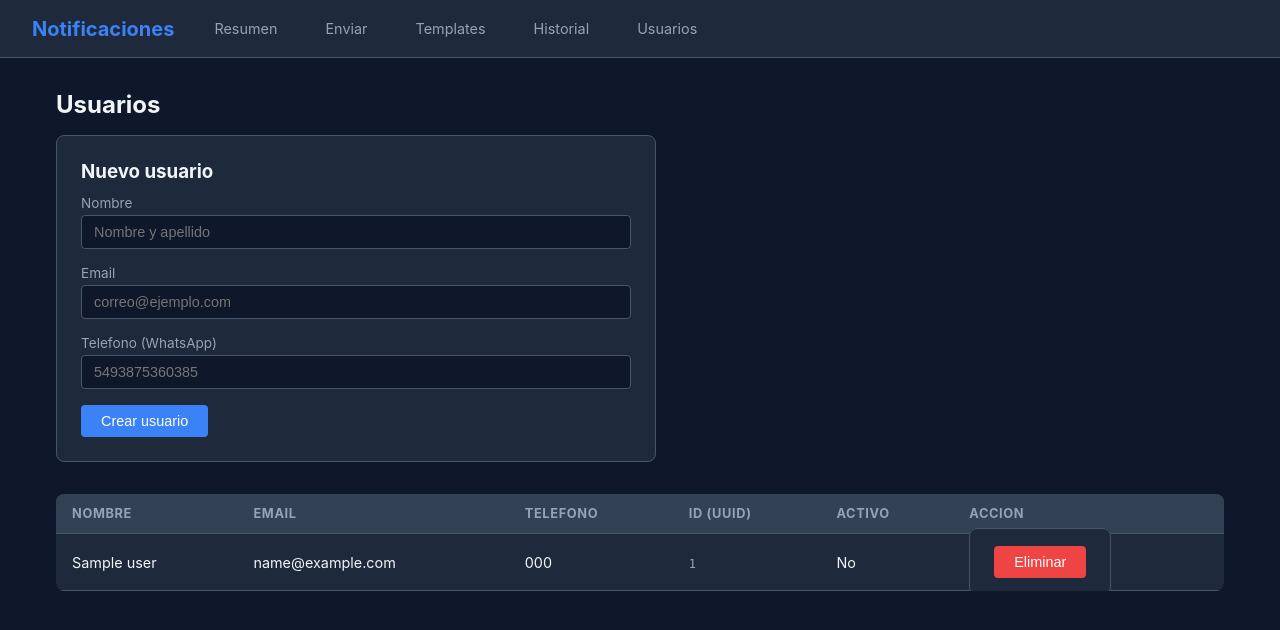
After one commit to Gabo8v/ProyectoNotificacion, a FastAPI app: template app/templates/users.html in a window 1280 px wide. The commit adds this page. Shown: the top 630 px of the page. Run offline with FastAPI, Linux system fonts and the light colour scheme; the template is opened without the code that fills it: most values are stand-ins (such as "Sample title", 1, 10 or a date in 2020).

Commit message:
feat: gestion de usuarios desde dashboard + seed data

```diff
--- a/app/templates/base.html
+++ b/app/templates/base.html
@@ -13,6 +13,7 @@
         <a href="/dashboard/send" class="{% if request.url.path == '/dashboard/send' %}active{% endif %}">Enviar</a>
         <a href="/dashboard/templates" class="{% if request.url.path == '/dashboard/templates' %}active{% endif %}">Templates</a>
         <a href="/dashboard/history" class="{% if request.url.path == '/dashboard/history' %}active{% endif %}">Historial</a>
+        <a href="/dashboard/users" class="{% if request.url.path == '/dashboard/users' %}active{% endif %}">Usuarios</a>
     </nav>
     <div class="container">
         {% if flash %}
--- /dev/null
+++ b/app/templates/users.html
@@ -0,0 +1,55 @@
+{% extends "base.html" %}
+{% block title %}Usuarios{% endblock %}
+{% block content %}
+<h2 style="margin-bottom: 1rem;">Usuarios</h2>
+
+<form method="POST" action="/dashboard/users" style="margin-bottom: 2rem;">
+    <h3 style="margin-bottom: 0.75rem;">Nuevo usuario</h3>
+    <div class="form-group">
+        <label for="name">Nombre</label>
+        <input type="text" name="name" id="name" placeholder="Nombre y apellido" required>
+    </div>
+    <div class="form-group">
+        <label for="email">Email</label>
+        <input type="email" name="email" id="email" placeholder="correo@ejemplo.com" required>
+    </div>
+    <div class="form-group">
+        <label for="phone">Telefono (WhatsApp)</label>
+        <input type="text" name="phone" id="phone" placeholder="5493875360385">
+    </div>
+    <button type="submit">Crear usuario</button>
+</form>
+
+{% if users %}
+<table>
+    <thead>
+        <tr>
+            <th>Nombre</th>
+            <th>Email</th>
+            <th>Telefono</th>
+            <th>ID (UUID)</th>
+            <th>Activo</th>
+            <th>Accion</th>
+        </tr>
+    </thead>
+    <tbody>
+        {% for u in users %}
+        <tr>
+            <td>{{ u.name }}</td>
+            <td>{{ u.email }}</td>
+            <td>{{ u.phone or '-' }}</td>
+            <td><code style="font-size:0.75rem;color:var(--text2);">{{ u.id }}</code></td>
+            <td>{{ 'Si' if u.is_active else 'No' }}</td>
+            <td>
+                <form method="POST" action="/dashboard/users/{{ u.id }}/delete" style="display:inline;" onsubmit="return confirm('Eliminar usuario {{ u.name }}?')">
+                    <button type="submit" class="btn-danger">Eliminar</button>
+                </form>
+            </td>
+        </tr>
+        {% endfor %}
+    </tbody>
+</table>
+{% else %}
+<div class="empty">No hay usuarios registrados.</div>
+{% endif %}
+{% endblock %}
```
Also changed, not shown: app/routers/dashboard.py (+43 -0 lines).
